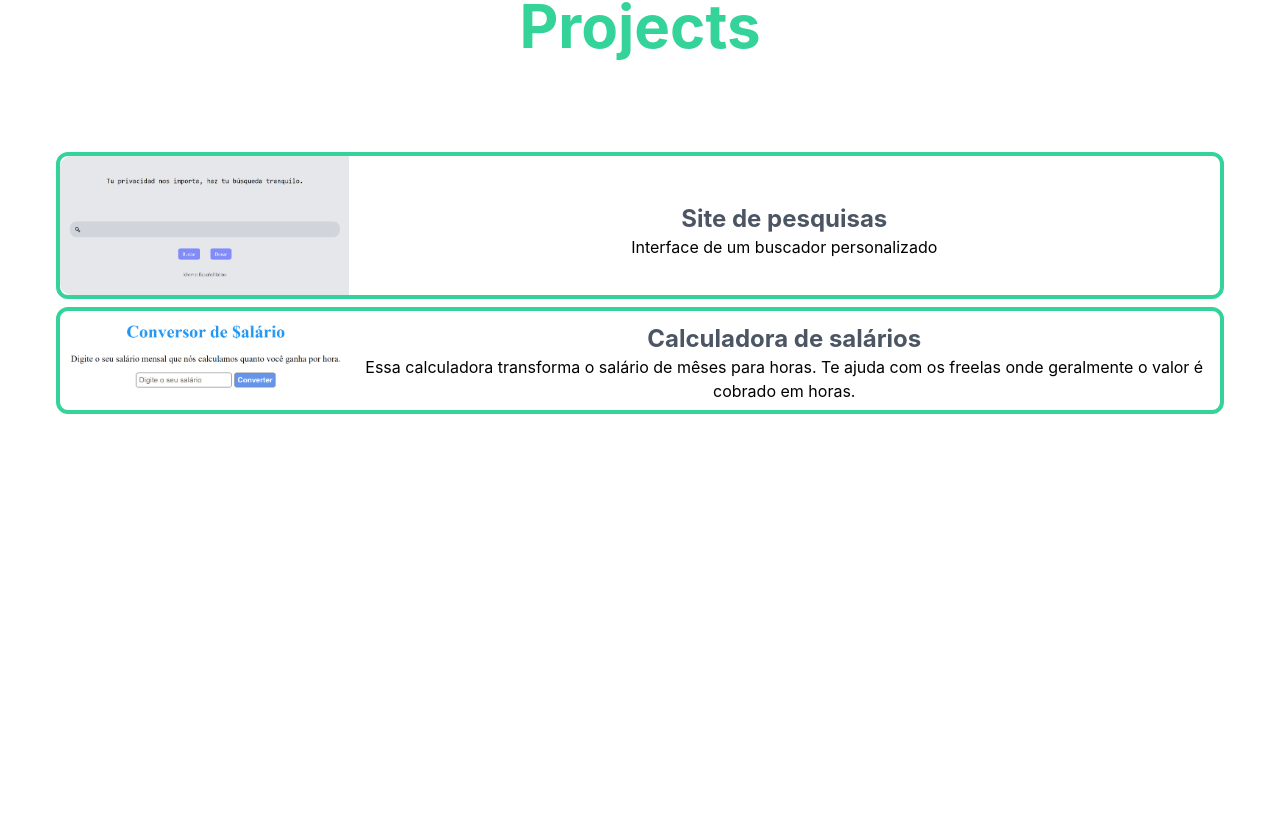
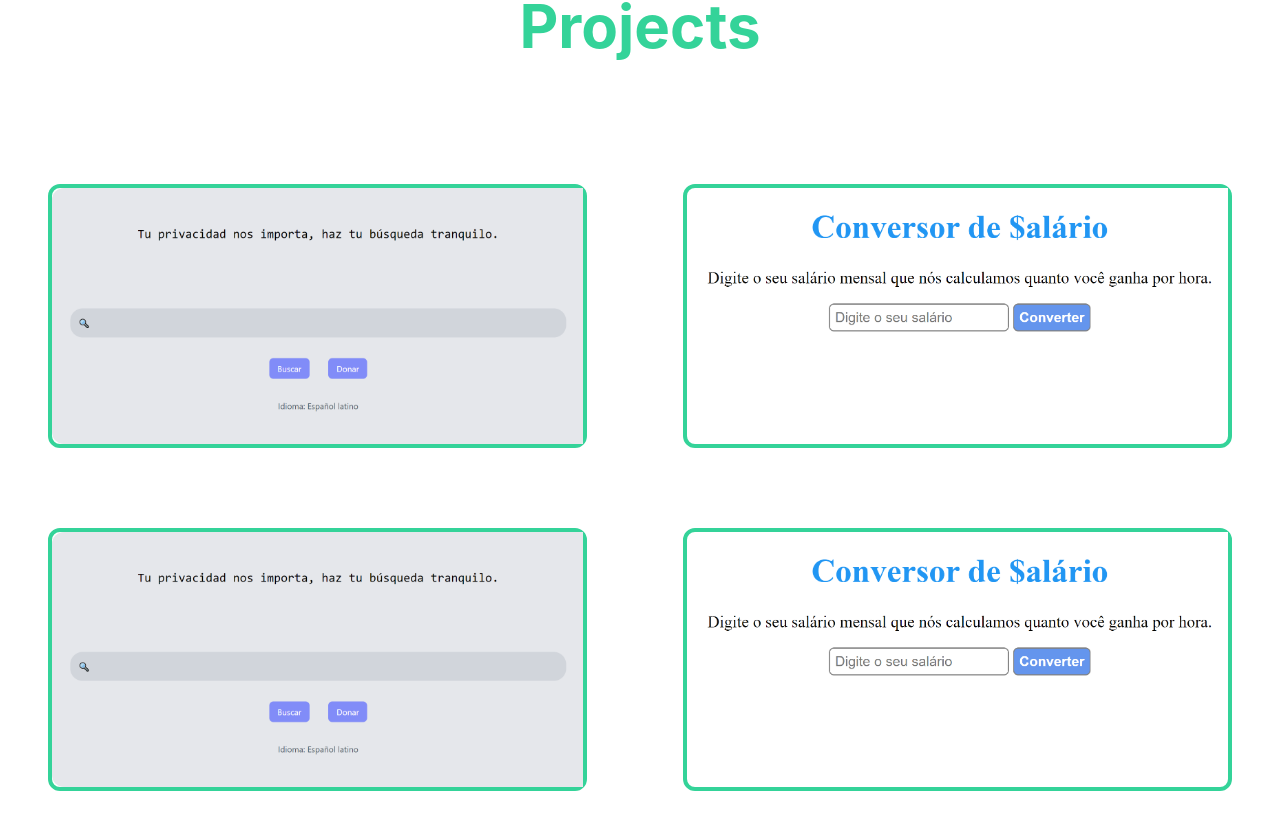
Before and after one commit to KeysiJones/portfolio, a React (Create React App) app: page / in a window 1280 px wide. Shown: the part 1080-1910 px from the top of the page. Before the commit the page ends 1590 px from the top, so only its background shows below. Built offline with nearby package versions, Linux system fonts and the light colour scheme.

Commit message:
Ajuste na disposição dos projetos

```diff
--- a/src/App.tsx
+++ b/src/App.tsx
@@ -32,20 +32,20 @@ function App() {
         <Box styles='mt-8 w-32 p-4' text='SQL' bg='bg-indigo-400' hoverBg='bg-indigo-400'/>
       </div>
       <h2 id='projects' className='text-6xl mt-28 text-green-400 text-center font-bold'>Projects</h2>
-      <div className='my-24 mx-14'>
-        <div className='flex border-4 rounded-xl border-green-400 mb-2'>
-          <a href='https://buscador-six.vercel.app/'><img alt='' src={imgBuscador} className='w-96 rounded-bl-xl rounded-tl-xl'/></a>
-          <div className='w-full text-center my-auto'>
-            <h2 className='mt-3 text-2xl text-gray-600 font-bold px-4'>Site de pesquisas</h2>
-            <p>Interface de um buscador personalizado</p>
-          </div>
+      <div className='mt-24 flex'>
+        <div className='flex border-4 rounded-xl border-green-400 my-8 mx-12'>
+          <a href='https://buscador-six.vercel.app/'><img alt='' src={imgBuscador} className='rounded-bl-xl rounded-tl-xl'/></a>
         </div>
-        <div className='flex border-4 rounded-xl border-green-400 mb-2'>
-          <a href='https://calculadora-salario.vercel.app/'><img alt='' src={imgCalculadora} className='w-96 rounded-bl-xl rounded-tl-xl'/></a>
-          <div className='w-full text-center'>
-            <h2 className='mt-3 text-2xl text-gray-600 font-bold px-4'>Calculadora de salários</h2>
-            <p>Essa calculadora transforma o salário de mêses para horas. Te ajuda com os freelas onde geralmente o valor é cobrado em horas.</p>
-          </div>
+        <div className='flex border-4 rounded-xl border-green-400 my-8 mx-12'>
+          <a href='https://calculadora-salario.vercel.app/'><img alt='' src={imgCalculadora} className='rounded-bl-xl rounded-tl-xl'/></a>
+        </div>
+      </div>
+      <div className='my-4 flex'>
+        <div className='flex border-4 rounded-xl border-green-400 my-8 mx-12'>
+          <a href='https://buscador-six.vercel.app/'><img alt='' src={imgBuscador} className='rounded-bl-xl rounded-tl-xl'/></a>
+        </div>
+        <div className='flex border-4 rounded-xl border-green-400 my-8 mx-12'>
+          <a href='https://calculadora-salario.vercel.app/'><img alt='' src={imgCalculadora} className='rounded-bl-xl rounded-tl-xl'/></a>
         </div>
       </div>
     </div>
```
Also changed, not shown: 1 other file (tests, documents, lock files or other folders).
